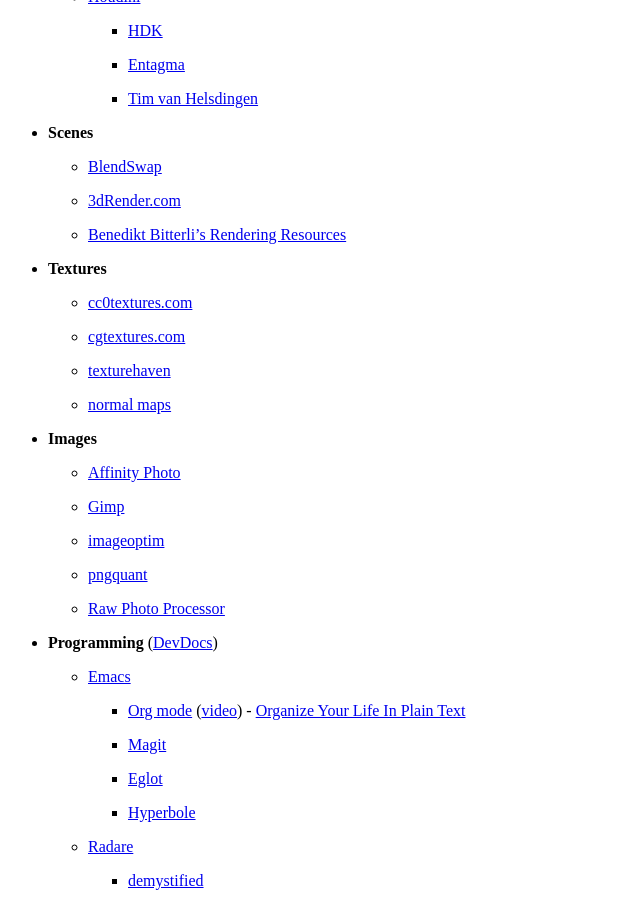
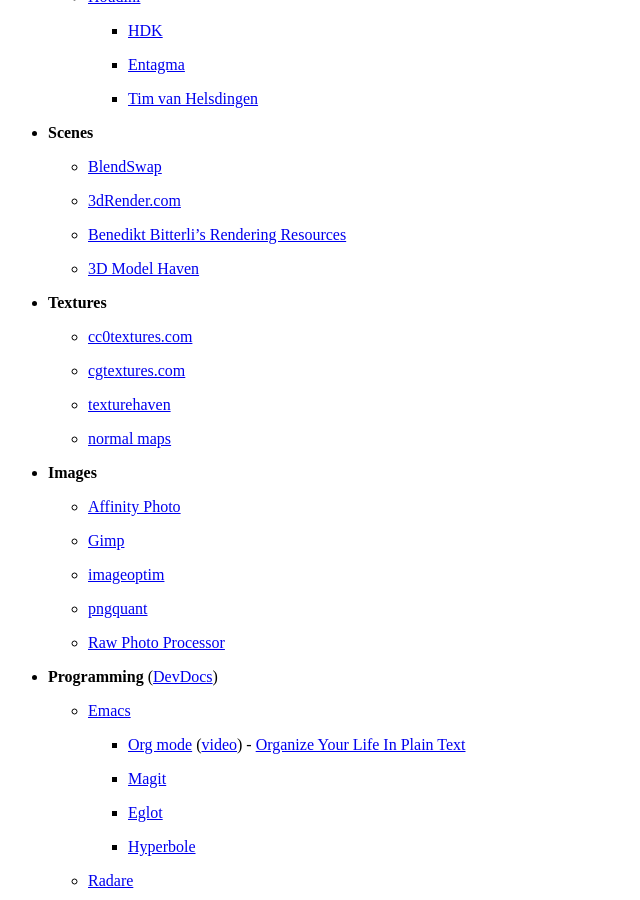
Before and after one commit to wahn/jan_walter_org, a Jekyll site: the page built from links/index.md, in a window 1280 px wide and 900 px high, scrolled down 3593 px. Shown: the whole window, without its empty margins (0-640 px from the left). Built offline with Jekyll 4.4.1, drawn with Linux system fonts in a browser that asks for light colours; Markdown is read by kramdown in place of the engine named in the settings.

Commit message:
Link to 3D Model Haven for free geometry.

```diff
--- a/links/index.md
+++ b/links/index.md
@@ -237,6 +237,8 @@
     - [3dRender.com](http://www.3drender.com/challenges)
 
     - [Benedikt Bitterli's Rendering Resources](https://benedikt-bitterli.me/resources)
+
+    - [3D Model Haven](https://3dmodelhaven.com)
 
 * __Textures__
 
```
